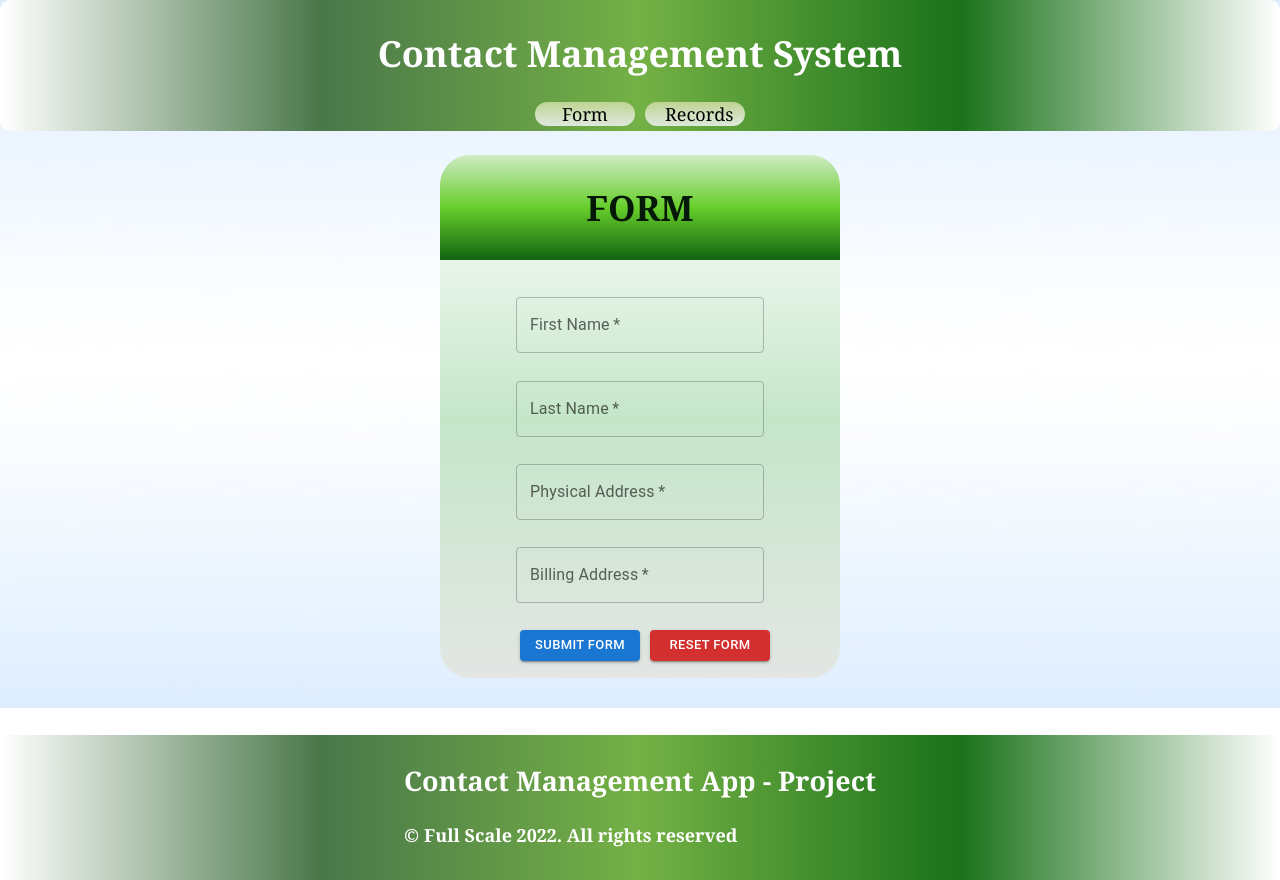
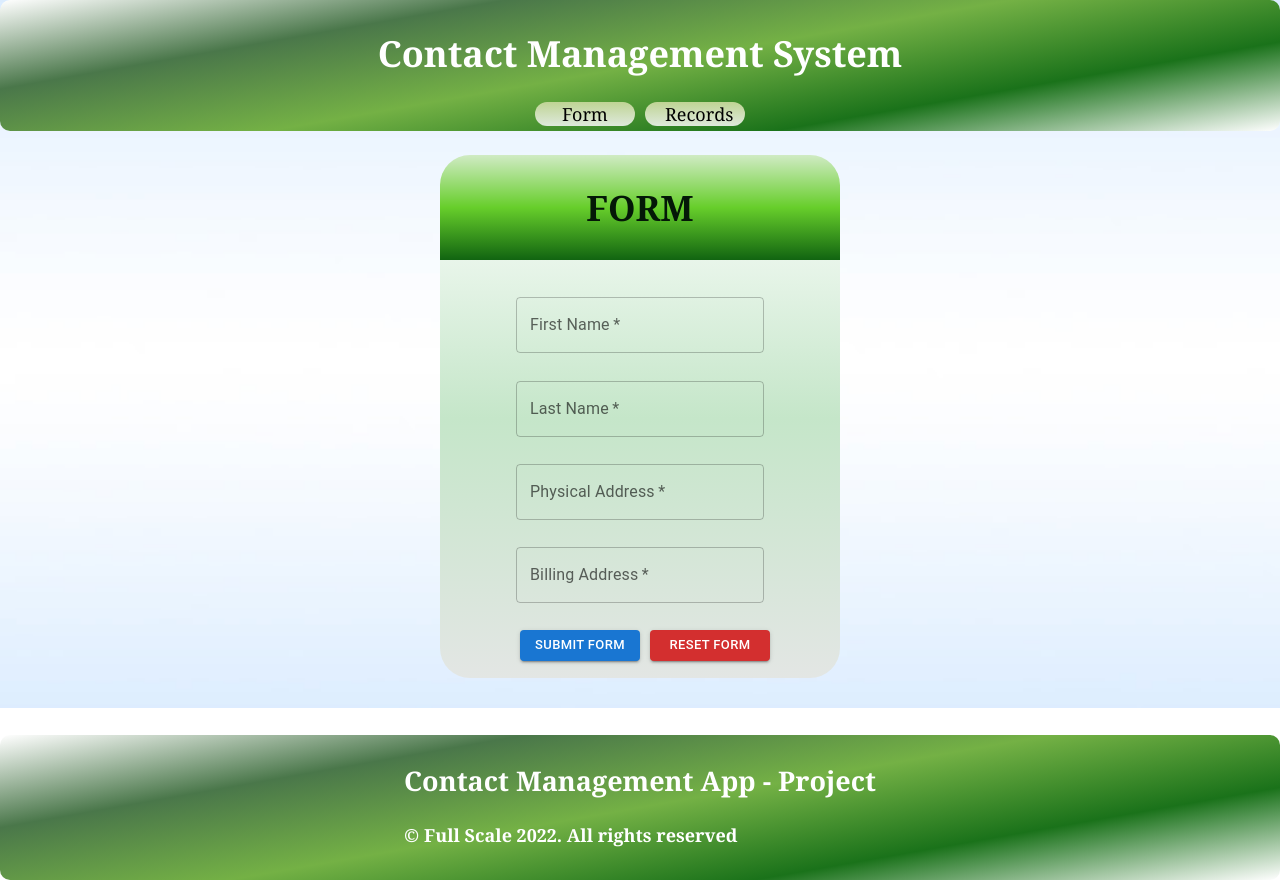
Before and after one commit to dlasap-fs/fs-cms-app, a React (Create React App) app: page / in a window 1280 px wide. Built offline with nearby package versions, Linux system fonts and the light colour scheme.

Commit message:
updated stylings

```diff
--- a/src/App.css
+++ b/src/App.css
@@ -21,7 +21,7 @@
 
 .App-header {
   position: fixed;
-  background: linear-gradient(to right, white, rgb(74, 119, 74), rgb(116, 177, 69), rgb(26, 114, 26), white);
+  background: linear-gradient(170deg, white, rgb(74, 119, 74), rgb(116, 177, 69), rgb(26, 114, 26), white);
   border-radius: 10px;
   padding: 5px 0px;
   width: 100%;
@@ -36,7 +36,7 @@
 .App-footer {
   position: sticky;
   margin-top: 1.5em;
-  background: linear-gradient(to right, white, rgb(74, 119, 74), rgb(116, 177, 69), rgb(26, 114, 26), white);
+  background: linear-gradient(170deg, white, rgb(74, 119, 74), rgb(116, 177, 69), rgb(26, 114, 26), white);
   border-radius: 10px;
   padding: 5px 0px;
   width: 100%;
```
